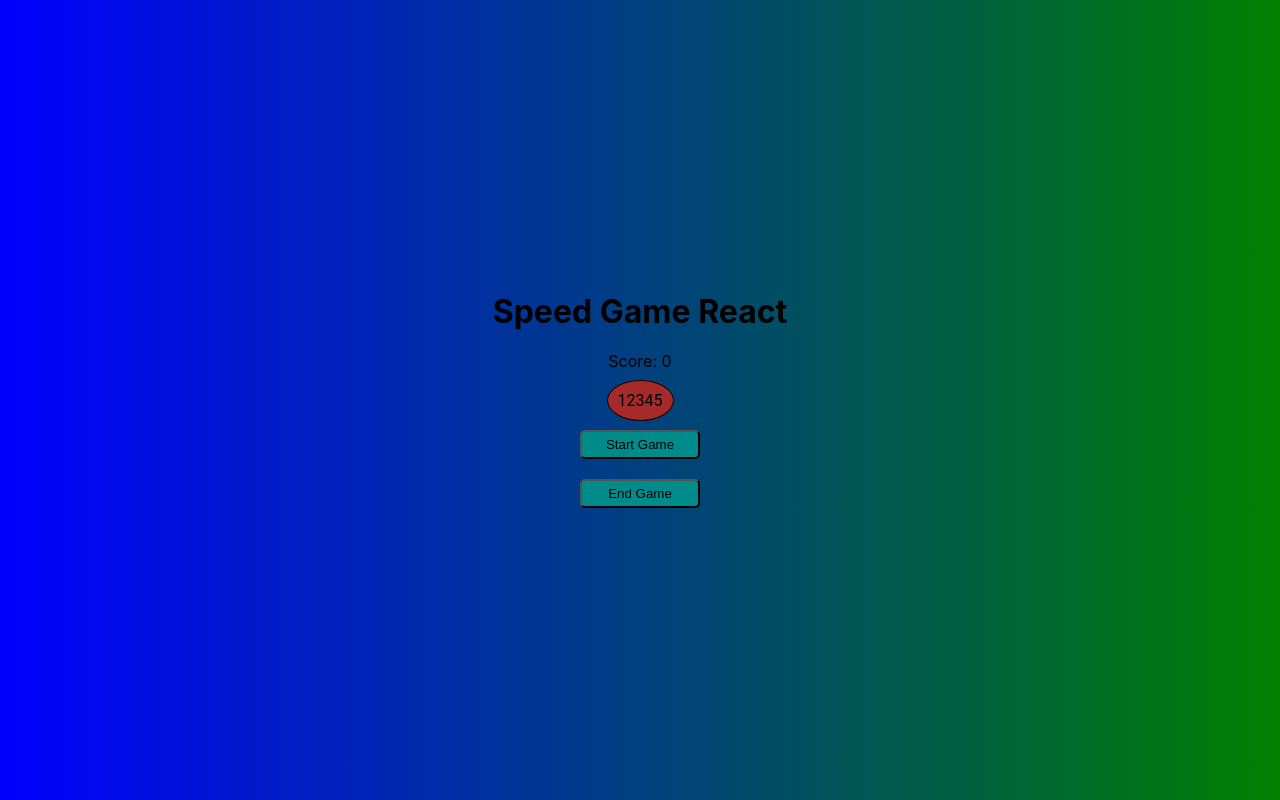
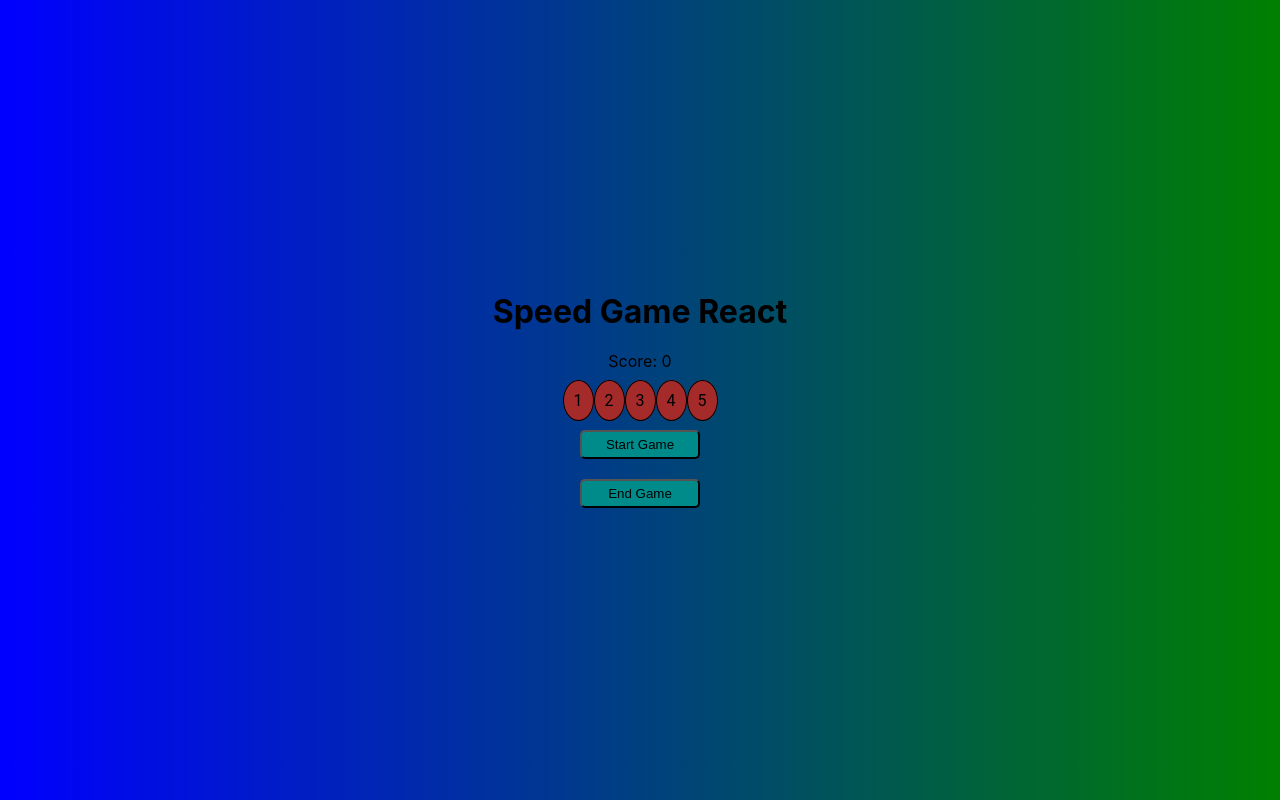
Before and after one commit to BPharoh/speedgame_react, a React (Create React App) app: page / in a window 1280 px wide. Built offline with nearby package versions, Linux system fonts and the light colour scheme.

Commit message:
Commits: Rendered game circles and score counter

```diff
--- a/src/Circle.jsx
+++ b/src/Circle.jsx
@@ -2,12 +2,12 @@ import React from 'react';
 import './Circle.css';
 
 const Circle = (props) => {
-    const circle = [1,2,3,4,5];
-
-    const circleMap = circle.map((item) => item)
+ const circle = [1,2,3,4,5];
     return (
         <div className='circleContainer' onClick={props.clicks}>
-            <span className='circle' id='1'>{circleMap}</span>
+            {circle.map((item) => {
+            return <span className='circle' key={item}>{item}</span>;
+            })}
         </div>
     );
 };
```
Also changed, not shown: src/App.js (+2 -7 lines).
